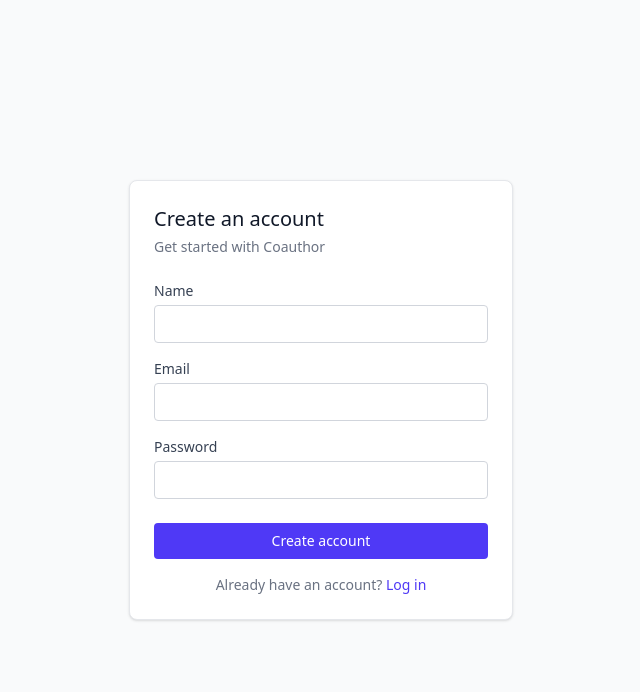
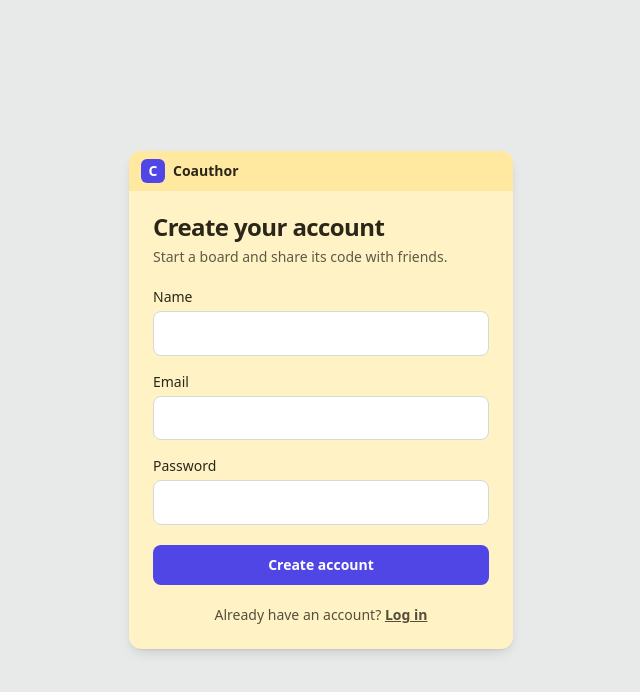
Before and after one commit to Itiayooo/Co-Author, a React (Vite) app in the folder frontend/: page /register in a window 1280 px wide. Shown: the top 692 px of the page, without its empty margins (319-959 px from the left). Built offline with nearby package versions, Linux system fonts and the light colour scheme; no server answers.

Commit message:
style: redesign login and register as note cards

```diff
--- /dev/null
+++ b/frontend/src/components/AuthShell.tsx
@@ -0,0 +1,29 @@
+import type { ReactNode } from 'react'
+
+interface Props {
+    title: string
+    subtitle: string
+    children: ReactNode
+    footer: ReactNode
+}
+
+export default function AuthShell({ title, subtitle, children, footer }: Props) {
+    return (
+        <div className="flex min-h-screen items-center justify-center bg-desk px-4 py-10">
+            <div className="w-full max-w-sm overflow-hidden rounded-xl bg-butter text-note-ink shadow-note">
+                <div className="flex h-10 items-center gap-2 bg-butter-bar px-3">
+                    <span className="grid h-6 w-6 place-items-center rounded-md bg-accent text-sm font-bold text-white">
+                        C
+                    </span>
+                    <span className="text-sm font-semibold">Coauthor</span>
+                </div>
+                <div className="px-6 pb-6 pt-5">
+                    <h1 className="text-2xl font-bold tracking-tight">{title}</h1>
+                    <p className="mb-5 mt-1 text-sm opacity-75">{subtitle}</p>
+                    {children}
+                    <p className="mt-5 text-center text-sm opacity-80">{footer}</p>
+                </div>
+            </div>
+        </div>
+    )
+}
--- /dev/null
+++ b/frontend/src/components/Button.tsx
@@ -0,0 +1,13 @@
+import type { ButtonHTMLAttributes } from 'react'
+
+export default function Button({
+    className = '',
+    ...props
+}: ButtonHTMLAttributes<HTMLButtonElement>) {
+    return (
+        <button
+            {...props}
+            className={`rounded-lg bg-accent px-4 py-2.5 text-sm font-semibold text-white transition-colors hover:bg-accent-hover focus-visible:outline-2 focus-visible:outline-offset-2 focus-visible:outline-accent disabled:opacity-60 ${className}`}
+        />
+    )
+}
--- /dev/null
+++ b/frontend/src/components/TextField.tsx
@@ -0,0 +1,22 @@
+import { useId } from 'react'
+import type { InputHTMLAttributes } from 'react'
+
+interface Props extends InputHTMLAttributes<HTMLInputElement> {
+    label: string
+}
+
+export default function TextField({ label, className = '', ...props }: Props) {
+    const id = useId()
+    return (
+        <div className="mb-4">
+            <label htmlFor={id} className="mb-1 block text-sm font-medium">
+                {label}
+            </label>
+            <input
+                id={id}
+                {...props}
+                className={`w-full rounded-lg border border-line bg-surface px-3 py-2.5 text-[15px] text-ink outline-none placeholder:text-muted focus:border-accent focus:ring-2 focus:ring-accent/30 ${className}`}
+            />
+        </div>
+    )
+}
--- a/frontend/src/pages/Login.tsx
+++ b/frontend/src/pages/Login.tsx
@@ -2,6 +2,9 @@ import { useState } from 'react'
 import type { FormEvent } from 'react'
 import { Link, useNavigate } from 'react-router-dom'
 import { useAuth } from '../context/AuthContext'
+import AuthShell from '../components/AuthShell'
+import TextField from '../components/TextField'
+import Button from '../components/Button'
 
 export default function Login() {
     const { login } = useAuth()
@@ -26,53 +29,47 @@ export default function Login() {
     }
 
     return (
-        <div className="flex min-h-screen items-center justify-center bg-gray-50 px-4">
-            <form
-                onSubmit={handleSubmit}
-                className="w-full max-w-sm rounded-lg border border-gray-200 bg-white p-6 shadow-sm"
-            >
-                <h1 className="mb-1 text-xl font-medium text-gray-900">Welcome back</h1>
-                <p className="mb-6 text-sm text-gray-500">Log in to Coauthor</p>
-
+        <AuthShell
+            title="Welcome back"
+            subtitle="Log in to your boards."
+            footer={
+                <>
+                    New here?{' '}
+                    <Link to="/register" className="font-semibold underline">
+                        Create an account
+                    </Link>
+                </>
+            }
+        >
+            <form onSubmit={handleSubmit}>
                 {error && (
-                    <p className="mb-4 rounded border border-red-200 bg-red-50 px-3 py-2 text-sm text-red-700">
+                    <p
+                        role="alert"
+                        className="mb-4 rounded-lg border border-danger-line bg-danger-bg px-3 py-2 text-sm text-danger"
+                    >
                         {error}
                     </p>
                 )}
-
-                <label className="mb-1 block text-sm text-gray-700">Email</label>
-                <input
+                <TextField
+                    label="Email"
                     type="email"
                     required
+                    autoComplete="email"
                     value={email}
                     onChange={(e) => setEmail(e.target.value)}
-                    className="mb-4 w-full rounded border border-gray-300 px-3 py-2 text-sm outline-none focus:border-indigo-600"
                 />
-
-                <label className="mb-1 block text-sm text-gray-700">Password</label>
-                <input
+                <TextField
+                    label="Password"
                     type="password"
                     required
+                    autoComplete="current-password"
                     value={password}
                     onChange={(e) => setPassword(e.target.value)}
-                    className="mb-6 w-full rounded border border-gray-300 px-3 py-2 text-sm outline-none focus:border-indigo-600"
                 />
-
-                <button
-                    type="submit"
-                    disabled={submitting}
-                    className="w-full rounded bg-indigo-600 py-2 text-sm font-medium text-white hover:bg-indigo-700 disabled:opacity-60"
-                >
+                <Button type="submit" disabled={submitting} className="mt-1 w-full">
                     {submitting ? 'Logging in...' : 'Log in'}
-                </button>
-
-                <p className="mt-4 text-center text-sm text-gray-500">
-                    No account?{' '}
-                    <Link to="/register" className="text-indigo-600 hover:underline">
-                        Register
-                    </Link>
-                </p>
+                </Button>
             </form>
-        </div>
+        </AuthShell>
     )
 }
--- a/frontend/src/pages/Register.tsx
+++ b/frontend/src/pages/Register.tsx
@@ -2,6 +2,9 @@ import { useState } from 'react'
 import type { FormEvent } from 'react'
 import { Link, useNavigate } from 'react-router-dom'
 import { useAuth } from '../context/AuthContext'
+import AuthShell from '../components/AuthShell'
+import TextField from '../components/TextField'
+import Button from '../components/Button'
 
 export default function Register() {
     const { register } = useAuth()
@@ -16,7 +19,6 @@ export default function Register() {
         e.preventDefault()
         setError('')
         setSubmitting(true)
-
         try {
             await register(name, email, password)
             navigate('/')
@@ -28,66 +30,56 @@ export default function Register() {
     }
 
     return (
-        <div className="flex min-h-screen items-center justify-center bg-gray-50 px-4">
-            <form
-                onSubmit={handleSubmit}
-                className="w-full max-w-sm rounded-lg border border-gray-200 bg-white p-6 shadow-sm"
-            >
-                <h1 className="mb-1 text-xl font-medium text-gray-900">
-                    Create an account
-                </h1>
-                <p className="mb-6 text-sm text-gray-500">
-                    Get started with Coauthor
-                </p>
-
+        <AuthShell
+            title="Create your account"
+            subtitle="Start a board and share its code with friends."
+            footer={
+                <>
+                    Already have an account?{' '}
+                    <Link to="/login" className="font-semibold underline">
+                        Log in
+                    </Link>
+                </>
+            }
+        >
+            <form onSubmit={handleSubmit}>
                 {error && (
-                    <p className="mb-4 rounded border border-red-200 bg-red-50 px-3 py-2 text-sm text-red-700">
+                    <p
+                        role="alert"
+                        className="mb-4 rounded-lg border border-danger-line bg-danger-bg px-3 py-2 text-sm text-danger"
+                    >
                         {error}
                     </p>
                 )}
-
-                <label className="mb-1 block text-sm text-gray-700">Name</label>
-                <input
-                    type="text"
+                <TextField
+                    label="Name"
                     required
+                    maxLength={40}
+                    autoComplete="name"
                     value={name}
                     onChange={(e) => setName(e.target.value)}
-                    className="mb-4 w-full rounded border border-gray-300 px-3 py-2 text-sm outline-none focus:border-indigo-600"
                 />
-
-                <label className="mb-1 block text-sm text-gray-700">Email</label>
-                <input
+                <TextField
+                    label="Email"
                     type="email"
                     required
+                    autoComplete="email"
                     value={email}
                     onChange={(e) => setEmail(e.target.value)}
-                    className="mb-4 w-full rounded border border-gray-300 px-3 py-2 text-sm outline-none focus:border-indigo-600"
                 />
-
-                <label className="mb-1 block text-sm text-gray-700">Password</label>
-                <input
+                <TextField
+                    label="Password"
                     type="password"
                     required
+                    minLength={6}
+                    autoComplete="new-password"
                     value={password}
                     onChange={(e) => setPassword(e.target.value)}
-                    className="mb-6 w-full rounded border border-gray-300 px-3 py-2 text-sm outline-none focus:border-indigo-600"
                 />
-
-                <button
-                    type="submit"
-                    disabled={submitting}
-                    className="w-full rounded bg-indigo-600 py-2 text-sm font-medium text-white hover:bg-indigo-700 disabled:opacity-60"
-                >
+                <Button type="submit" disabled={submitting} className="mt-1 w-full">
                     {submitting ? 'Creating...' : 'Create account'}
-                </button>
-
-                <p className="mt-4 text-center text-sm text-gray-500">
-                    Already have an account?{' '}
-                    <Link to="/login" className="text-indigo-600 hover:underline">
-                        Log in
-                    </Link>
-                </p>
+                </Button>
             </form>
-        </div>
+        </AuthShell>
     )
 }
```
